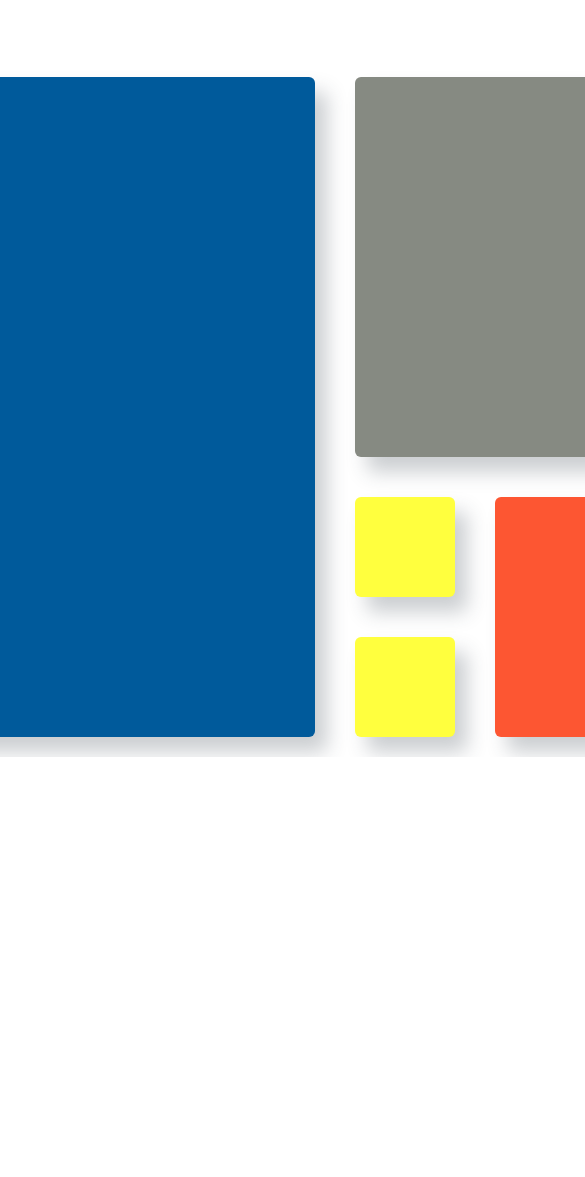
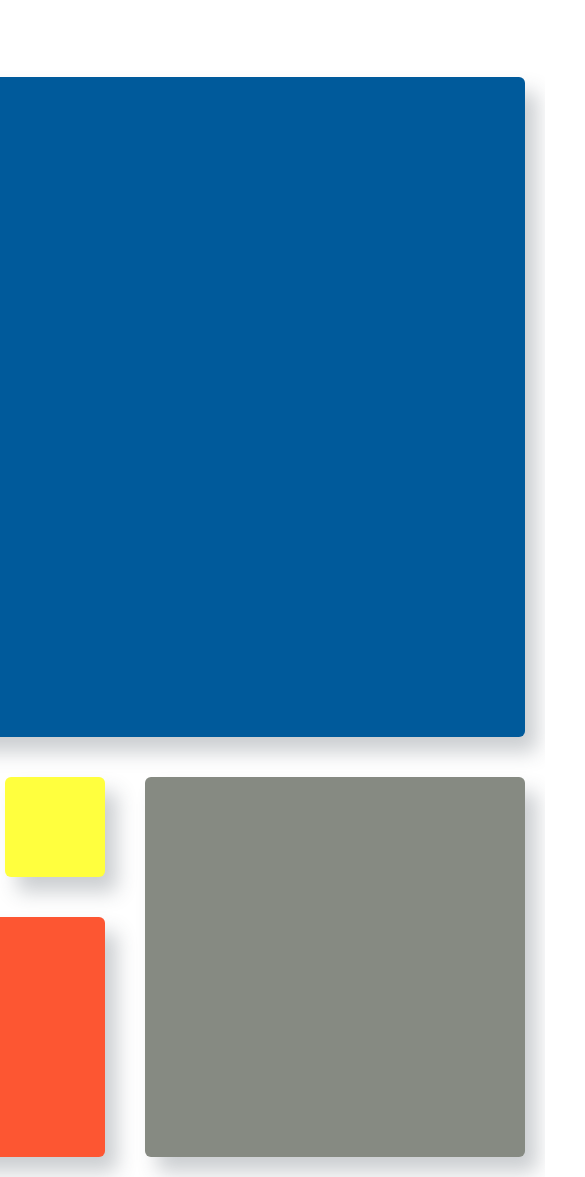
Before and after one commit to abheist/portfolio, a website: page app/index.html in a window 390 px wide. Shown: the part 172-1349 px from the top of the page, 585 px wide, since content can reach past the window. Before the commit the page ends 929 px from the top, so only its background shows below. Drawn offline with nearby package versions, Linux system fonts and the light colour scheme; files that its build step writes are made by us from their sources.

Commit message:
AKS: front - golden ratio - completed for max-1200

```diff
--- a/app/index.html
+++ b/app/index.html
@@ -49,16 +49,16 @@
 	<content>
 		<div class="content">
 			<div class="main-front flex-row justify-center margin-top-40">
-				<div class="flex-row">
-					<div class="box-660 primary-shadow"></div>
-					<div>
-						<div class="box-380 primary-shadow"></div>
-						<div class="flex-row">
-							<div>
-								<div class="box-100 primary-shadow"></div>
-								<div class="box-100 margin-top-40 primary-shadow"></div>
+				<div class="golden-outer">
+					<div class="box-660 primary-shadow golden-first"></div>
+					<div class="golden-second">
+						<div class="box-380 primary-shadow golden-third"></div>
+						<div class="golden-forth">
+							<div class="golden-fifth">
+								<div class="box-100 primary-shadow golden-sixth"></div>
+								<div class="box-100 primary-shadow golden-seventh"></div>
 							</div>
-							<div class="box-240 primary-shadow"></div>
+							<div class="box-240 primary-shadow golden-eighth"></div>
 						</div>
 					</div>
 				</div>
--- a/app/styles/main.scss
+++ b/app/styles/main.scss
@@ -269,3 +269,45 @@ body {
 .primary-shadow {
 	box-shadow: 12px 15px 20px rgba(46, 61, 73, 0.25);
 }
+
+.golden-outer {
+	display: flex;
+	flex-direction: row;
+}
+
+.golden-forth {
+	display: flex;
+	flex-direction: row;
+}
+
+.golden-seventh {
+	margin-top: 40px;
+}
+
+@media all and (max-width: 1200px) {
+	.golden-outer {
+		flex-direction: column;
+	}
+	.golden-second {
+		display: flex;
+		flex-direction: row;
+	}
+
+	.golden-third {
+		order: 3;
+	}
+
+	.golden-forth {
+		flex-direction: column;
+		order: 2;
+	}
+
+	.golden-fifth {
+		display: flex;
+		flex-direction: row;
+	}
+
+	.golden-seventh {
+		margin-top: 20px;
+	}
+}
```
